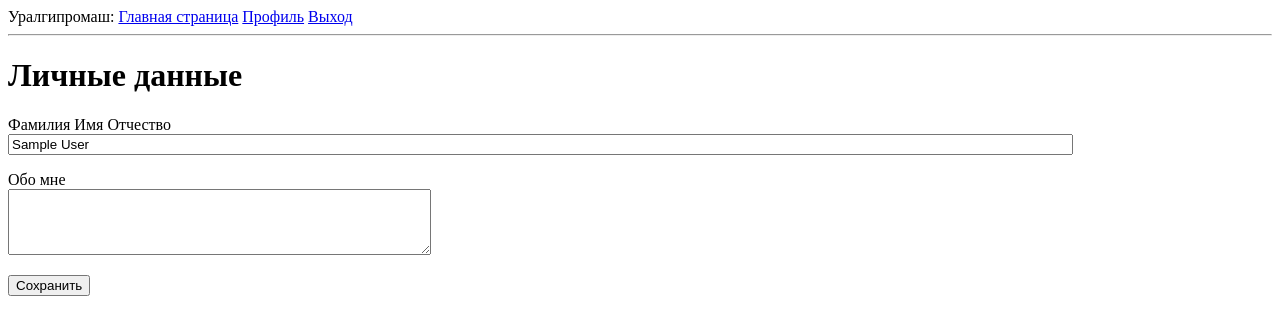
After one commit to Aleksandr644/ugm, a Flask app: page /edit_profile in a window 1280 px wide. The commit adds this page. Shown: the top 335 px of the page. Run offline with Flask 3, Linux system fonts and the light colour scheme; the visitor is signed in with stand-in values (Sample User, id 1); data comes from the database, SQL or seed files in the repository; parts of the project's set-up code (start-up, migrations or seed data) failed here and were passed over.

Commit message:
Часть 6: Страница профиля и аватары

```diff
--- a/app/forms.py
+++ b/app/forms.py
@@ -1,6 +1,6 @@
 from flask_wtf import FlaskForm
-from wtforms import StringField, PasswordField, BooleanField, SubmitField
-from wtforms.validators import DataRequired, ValidationError, Email, EqualTo
+from wtforms import StringField, PasswordField, BooleanField, SubmitField, TextAreaField
+from wtforms.validators import DataRequired, ValidationError, Email, EqualTo, Length
 from app.models import Person
 
 class  LoginForm(FlaskForm):
@@ -25,3 +25,8 @@ class RegistrationForm(FlaskForm):
         user = Person.query.filter_by(email=email.data).first()
         if user is not None:
             raise ValidationError('Такая электронная почта уже есть.')
+
+class EditProfileForm(FlaskForm):
+    full_name = StringField("Фамилия Имя Отчество", validators=[DataRequired()])
+    about_me = TextAreaField('Обо мне', validators=[Length(min=0, max=255)])
+    submit = SubmitField('Сохранить')
--- a/app/models.py
+++ b/app/models.py
@@ -1,9 +1,9 @@
 from typing import TYPE_CHECKING
-from app import db
+from app import db, login
 import datetime
 from werkzeug.security import generate_password_hash, check_password_hash
 from flask_login import UserMixin
-from app import login
+from hashlib import md5
 
 ROLE_ADMIN = 0;
 ROLE_USER = 1;
@@ -21,6 +21,8 @@ class Person(UserMixin, db.Model):
     password = db.Column(db.String(255)) # пароль
     email = db.Column(db.String(255)) # электронная почта
     role = db.Column(db.SmallInteger, default=ROLE_USER) # Права
+    about_me = db.Column(db.Text)
+    last_seen = db.Column(db.DateTime, default=datetime.datetime.utcnow)
     # realtionship
     #arrivals = db.relationship('Arrival', backref='responsible', lazy='dynamic')
     #expenses = db.relationship('Expense', backref='responsible', remote_side = [id_person])
@@ -35,6 +37,9 @@ class Person(UserMixin, db.Model):
         self.password = generate_password_hash(password)
     def check_password(self, password):
         return check_password_hash(self.password, password)
+    def avatar(self, size):
+        digest = md5(self.email.lower().encode('utf-8')).hexdigest()
+        return 'http://www.gravatar.com/avatar/{}?d=identicon&s={}'.format(digest, size)
 
 class Product(db.Model):
     """
--- a/app/routes.py
+++ b/app/routes.py
@@ -1,10 +1,12 @@
 from app import app, db
 from flask import render_template, flash, redirect, url_for, request
-from .forms import LoginForm, RegistrationForm
+from app.forms import LoginForm, RegistrationForm, EditProfileForm
 from flask_login import current_user, login_user, logout_user, login_required
 from app.models import Person
 #from werkzeug.urls import url_parse !!! устарело
 from urllib.parse import urlparse
+from datetime import datetime
+
 
 @app.route('/')
 @app.route('/index')
@@ -21,9 +23,14 @@ def index():
     return render_template("index.html", title = 'Главная страница', posts = posts)
 
 @app.route('/user/<path:username>')
+@login_required
 def show_user(username):
-    user = {'nickname': username}
-    return render_template('index.html', title = 'Профиль пользователя', user = user)
+    user = Person.query.filter_by(login=username).first_or_404()
+    posts = [
+        {'author': user, 'body': 'Test post #1'},
+        {'author': user, 'body': 'Test post #2'}
+    ]
+    return render_template('user.html', title = 'Профиль пользователя', user = user, posts=posts)
 
 @app.route('/login', methods = ['GET','POST'])
 def login():
@@ -62,3 +69,24 @@ def register():
         flash(f"Поздравляю! Вы зарегистрированы как {form.username.data}")
         return redirect(url_for('login'))
     return render_template('register.html', title='Регистрация', form=form)
+
+@app.before_request
+def before_request():
+    if current_user.is_authenticated:
+        current_user.last_seen = datetime.utcnow()
+        db.session.commit()
+
+@app.route('/edit_profile', methods=['GET', 'POST'])
+@login_required
+def edit_profile():
+    form = EditProfileForm()
+    if form.validate_on_submit():
+        current_user.full_name = form.full_name.data
+        current_user.about_me = form.about_me.data
+        db.session.commit()
+        flash('Ваши изменения были сохранены')
+        return redirect(url_for('edit_profile'))
+    elif request.method == 'GET':
+        form.full_name.data = current_user.full_name
+        form.about_me.data = current_user.about_me
+    return render_template('edit_profile.html', title='Изменение профиля', form=form)
--- /dev/null
+++ b/app/templates/_post.html
@@ -0,0 +1,6 @@
+<table>
+    <tr valign="top">
+        <td><img src="{{ post.author.avatar(36) }}" alt=""></td>
+        <td>{{ post.author.login }} says:<br>{{ post.body }}</td>
+    </tr>
+</table>
--- a/app/templates/base.html
+++ b/app/templates/base.html
@@ -16,6 +16,7 @@
             <a href="{{ url_for('login') }}">Авторизация</a>
             <a href="{{url_for('register')}}">Регистрация</a>
             {% else %}
+            <a href="{{ url_for('show_user', username=current_user.login) }}">Профиль</a>
             <a href="{{ url_for('logout') }}">Выход</a>
             {% endif %}
         </div>
--- /dev/null
+++ b/app/templates/edit_profile.html
@@ -0,0 +1,23 @@
+{% extends "base.html" %}
+
+{% block content %}
+    <h1>Личные данные</h1>
+    <form action="" method="post">
+        {{ form.hidden_tag() }}
+        <p>
+            {{ form.full_name.label }}<br>
+            {{ form.full_name(size=130) }}<br>
+            {% for error in form.full_name.errors %}
+                <span style="color: red;">[{{ error }}]</span>
+            {% endfor %}
+        </p>
+        <p>
+            {{ form.about_me.label }}<br>
+            {{ form.about_me(cols=50, rows=4) }}<br>
+            {% for error in form.about_me.errors %}
+                <span style="color: red;">[{{ error }}]</span>
+            {% endfor %}
+        </p>
+        <p>{{ form.submit() }}</p>
+    </form>
+{% endblock %}
```
Also changed, not shown: app/templates/user.html (added, +21 -0 lines).
